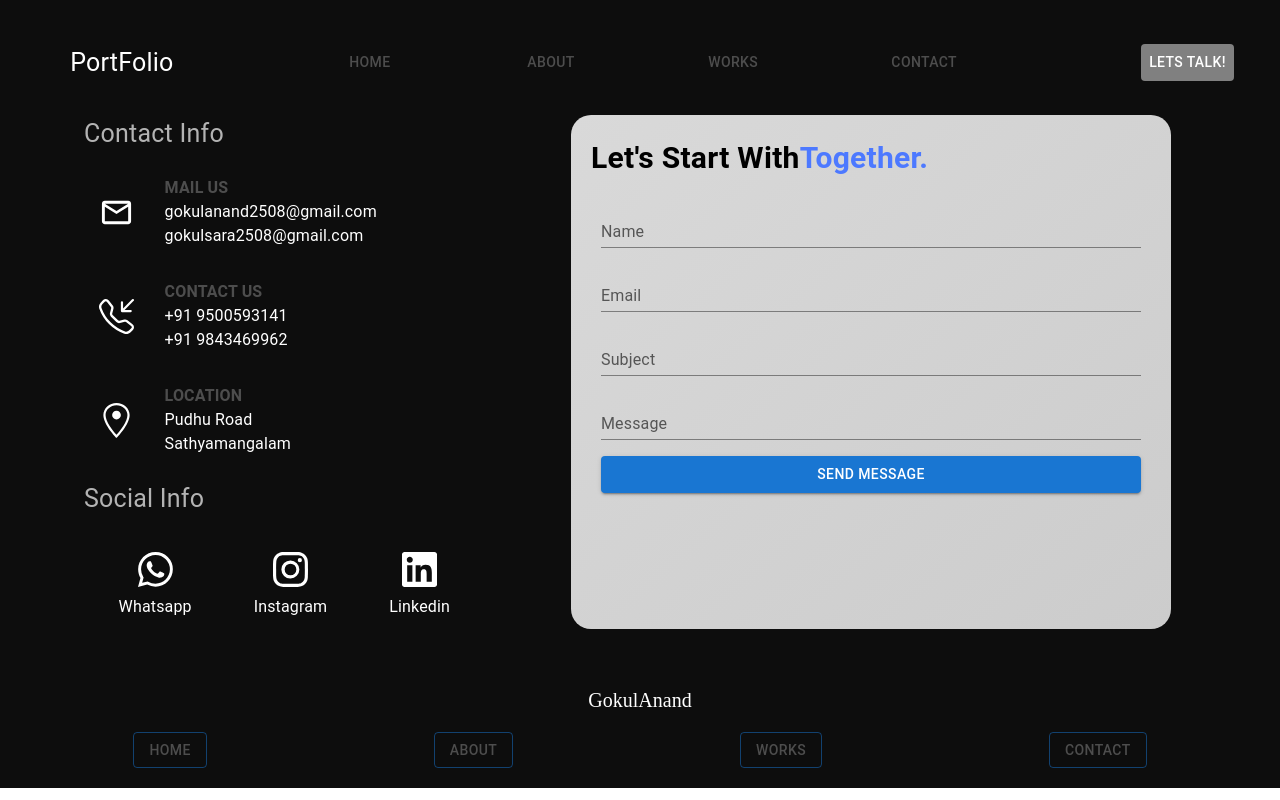
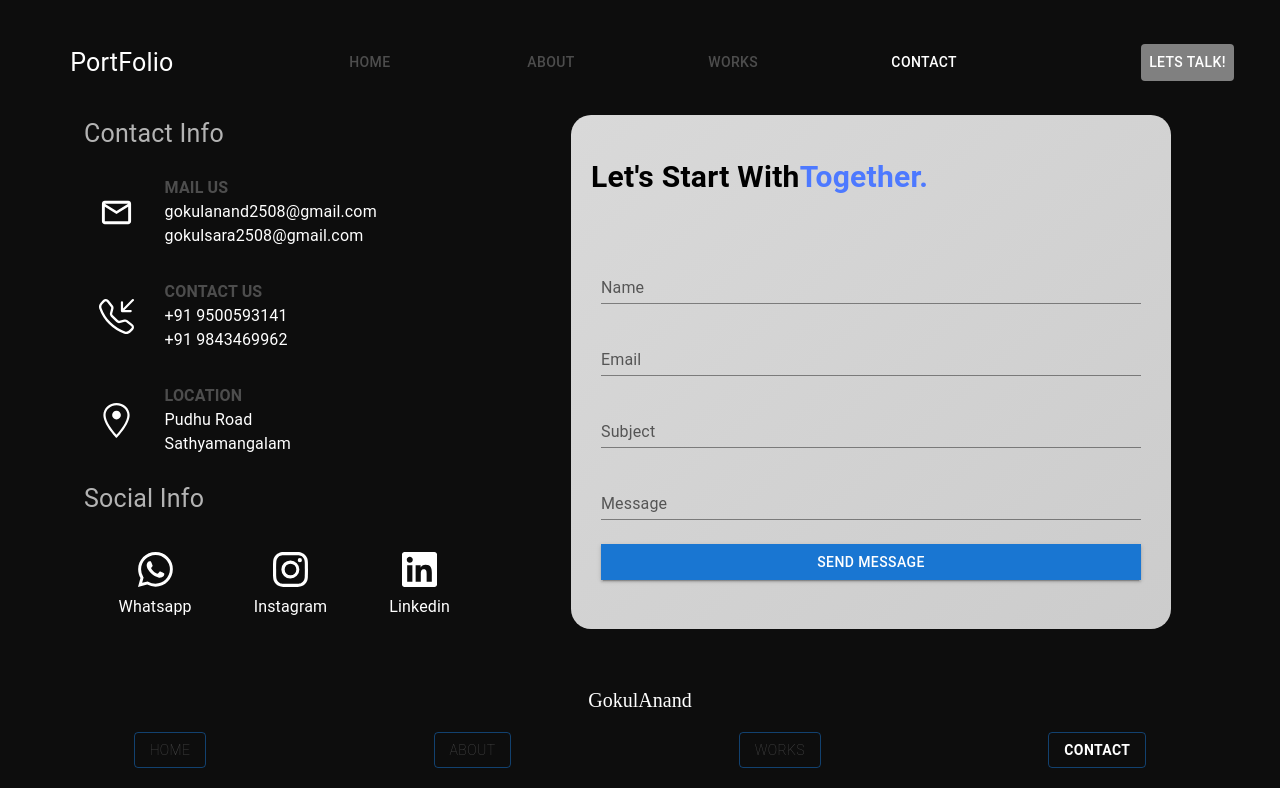
Before and after one commit to Gokul-pga/portfolio-nextjs, a Next.js app: page /contac in a window 1280 px wide. Built offline with nearby package versions, Linux system fonts and the light colour scheme.

Commit message:
uselocation sucessfully added

```diff
--- a/components/Footer.js
+++ b/components/Footer.js
@@ -1,9 +1,30 @@
-import { Box, Button, Stack } from "@mui/material";
-import React from "react";
+import { Box, Button, IconButton, Stack } from "@mui/material";
+import React, { useEffect, useState } from "react";
 import { useRouter } from "next/router";
+import VerticalAlignTopIcon from '@mui/icons-material/VerticalAlignTop';
 
 function Footer() {
   const router = useRouter();
+  const location = router.pathname;
+  const [scroll, setScroll] = useState(false)
+
+
+  useEffect(() => {
+    window.addEventListener("scroll" , () =>{
+      if (window.scrollY > 80) {
+        setScroll(true)
+      }else{
+        setScroll(false)
+      }
+    })
+  }, [1])
+
+  const scrollup = () => {
+    window.scrollTo({
+      top:0,
+      behavior:'smooth'
+    })
+  }
 
   const FootArray = [
     {
@@ -56,7 +77,9 @@ function Footer() {
                 onClick={() => {
                   router.push(item.to);
                 }}
-                sx={{ color: "#4d4d4d",
+                sx={{
+                   color: location == item.to ? "#fff" : "#4d4d4d",
+                fontWeight: location == item.to ? "bold" : "100",
                 "&:hover":{
                     color: "#fff",
                   },
@@ -68,6 +91,23 @@ function Footer() {
           })}
         </Box>
       </Stack>
+
+       { scroll && <IconButton sx={{
+        position: "fixed",
+        bottom: 20,
+        right: 30,
+        color:'#000',
+        transition:'0.5s',
+        bgcolor:'#fff',
+        "&:hover":{
+          bgcolor:'#595959',
+          color:'#fff'
+        }
+}}
+        onClick={scrollup}
+>
+     <  VerticalAlignTopIcon fontSize="large" />
+      </IconButton> }
     </>
   );
 }
--- a/components/NavBar.js
+++ b/components/NavBar.js
@@ -5,6 +5,7 @@ import { useRouter } from 'next/router'
 
 export default function NavBar() {
   const router =useRouter()
+  const location = router.pathname
 
   const NavArray = [
     {
@@ -21,7 +22,7 @@ export default function NavBar() {
     },
     {
       title: "Contact",
-      to: "/contact",
+      to: "/contac",
     },
   ];
 
@@ -80,11 +81,11 @@ export default function NavBar() {
                     router.push(item.to)
                   }}
                   sx={{
-                    color: "#4d4d4d",
+                    color: location == item.to ?  "#fff" : "#4d4d4d" ,
                     transition:'0.3s',
                     "&:hover": {
                       boxShadow: "0px 3px 5px 3px #0099e6",
-                      color: "#fff",
+                      color:  "#fff" ,
                       scale:'1.2'
                     },
                   }}
--- a/components/Resnavbar.js
+++ b/components/Resnavbar.js
@@ -6,10 +6,9 @@ import { AiOutlineMenu } from 'react-icons/ai';
 function Resnavbar() {
 
 const router =useRouter()
+const location = router.pathname;
 const [open, setOpen] = useState(false)
-const handleClose = () =>{
-    setOpen(false)
-}
+
 
   const NavArray = [
     {
@@ -108,7 +107,8 @@ const handleClose = () =>{
                     md: "none",
                     sm: "block",
                     xs: "block"},
-                    color: "#fff",
+                    color: location == item.to ? "#fff" : "#4d4d4d",
+                    fontWeight: location == item.to ? "bold" : "100",
                    fontSize:'16px'
                   }}
                 >
--- a/pages/contac.js
+++ b/pages/contac.js
@@ -263,6 +263,7 @@ function contac() {
                 sm: "20px 0 10px 20px",
                 xs: "20px 0 10px 20px",
               },
+              justifyContent:'space-around'
             }}
           >
             <Typography
@@ -294,7 +295,7 @@ function contac() {
               </Typography>
             )}
             <Box
-              gap={2}
+              gap={3}
               sx={{
                 display: "flex",
                 flexDirection: "column",
@@ -333,6 +334,16 @@ function contac() {
               />
               <Button
                 variant="contained"
+              sx={{
+                borderRadius: "0px",
+                textAlign: "center",
+                transition:'0.3s',
+                "&:hover":{
+                    backgroundColor:'#fff',
+                    color:'black',
+                    borderRadius: "10px",
+                }
+              }}
                 onClick={() => {
                   Handlesubmit();
                 }}
```
Also changed, not shown: pages/works.js (+13 -5 lines).
